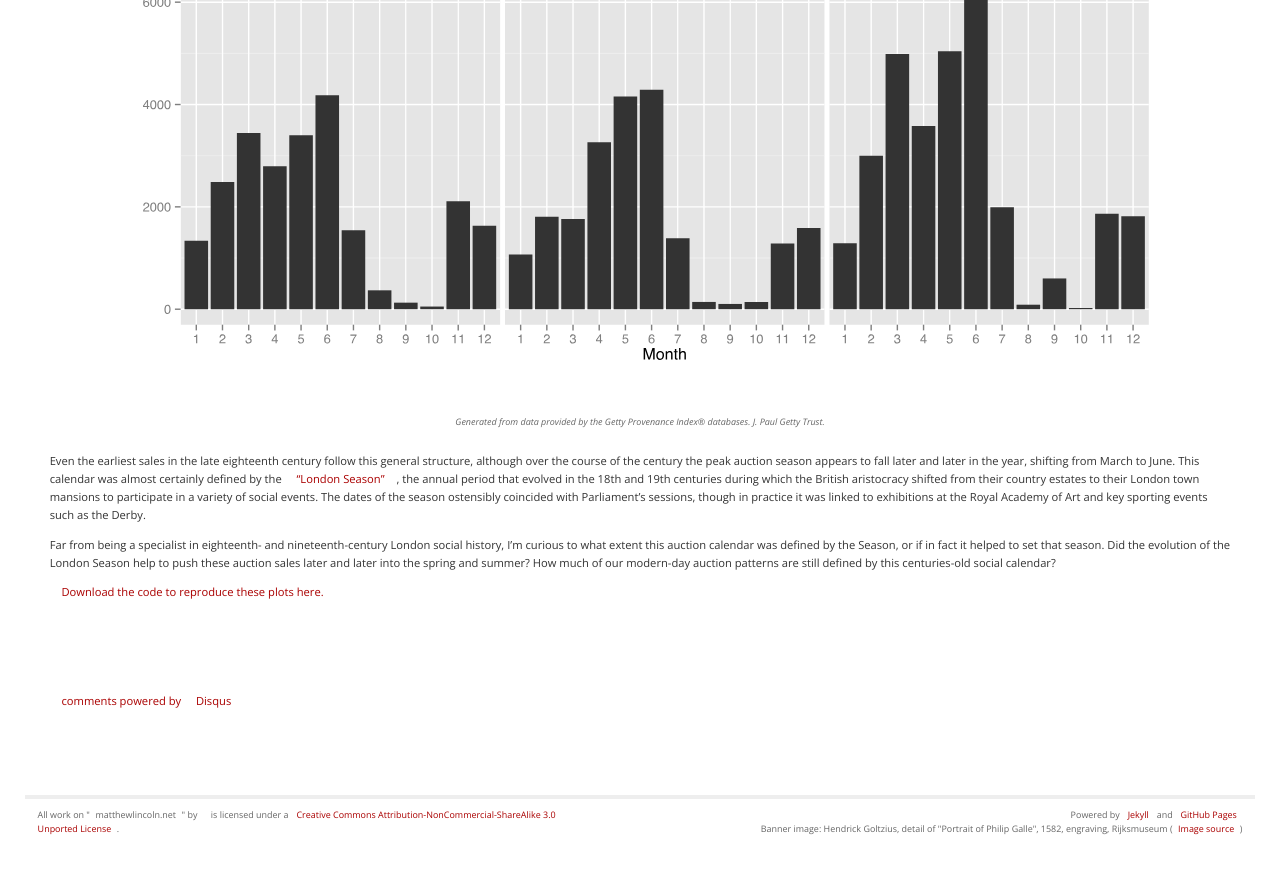
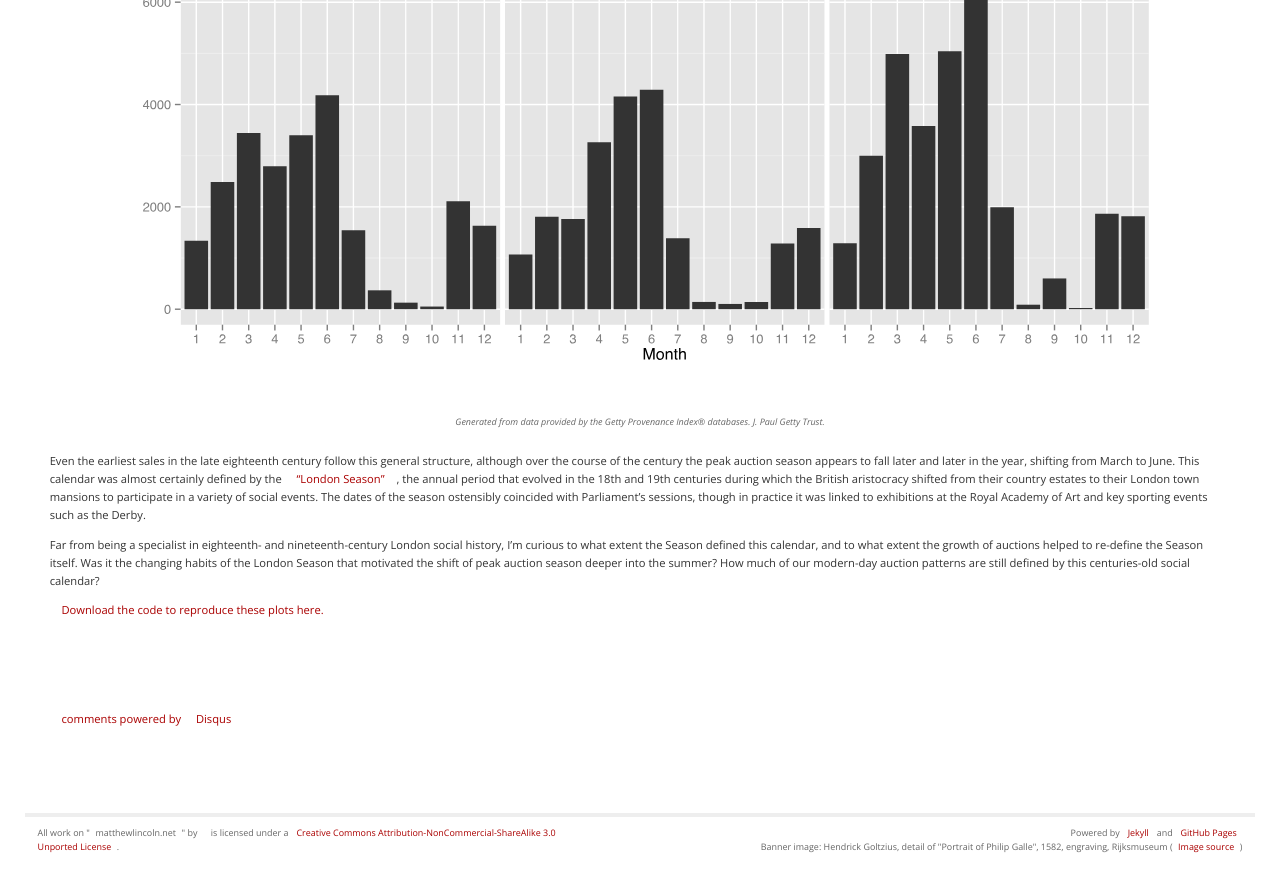
Before and after one commit to mdlincoln/mdlincoln.github.io, a Jekyll site: the page built from _posts/2014-03-17-doing-the-season-historic-art-sale-calendars.md, in a window 1280 px wide and 900 px high, scrolled down 3128 px. Shown: the top 892 px of the window. Built offline with Jekyll 4.4.1, drawn with Linux system fonts in a browser that asks for light colours; some web fonts are replaced; comment, search, counter and statistics services are not loaded.

Commit message:
Rephrase conclusion

```diff
--- a/_posts/2014-03-17-doing-the-season-historic-art-sale-calendars.md
+++ b/_posts/2014-03-17-doing-the-season-historic-art-sale-calendars.md
@@ -50,8 +50,8 @@ Even the earliest sales in the late eighteenth century follow this general struc
 This calendar was almost certainly defined by the ["London Season"](http://www.literary-liaisons.com/article024.html), the annual period that evolved in the 18th and 19th centuries during which the British aristocracy shifted from their country estates to their London town mansions to participate in a variety of social events.
 The dates of the season ostensibly coincided with Parliament's sessions, though in practice it was linked to exhibitions at the Royal Academy of Art and key sporting events such as the Derby.
 
-Far from being a specialist in eighteenth- and nineteenth-century London social history, I'm curious to what extent this auction calendar was defined by the Season, or if in fact it helped to set that season.
-Did the evolution of the London Season help to push these auction sales later and later into the spring and summer?
+Far from being a specialist in eighteenth- and nineteenth-century London social history, I'm curious to what extent the Season defined this calendar, and to what extent the growth of auctions helped to re-define the Season itself.
+Was it the changing habits of the London Season that motivated the shift of peak auction season deeper into the summer?
 How much of our modern-day auction patterns are still defined by this centuries-old social calendar?
 
 [Download the code to reproduce these plots here.][code]
```
